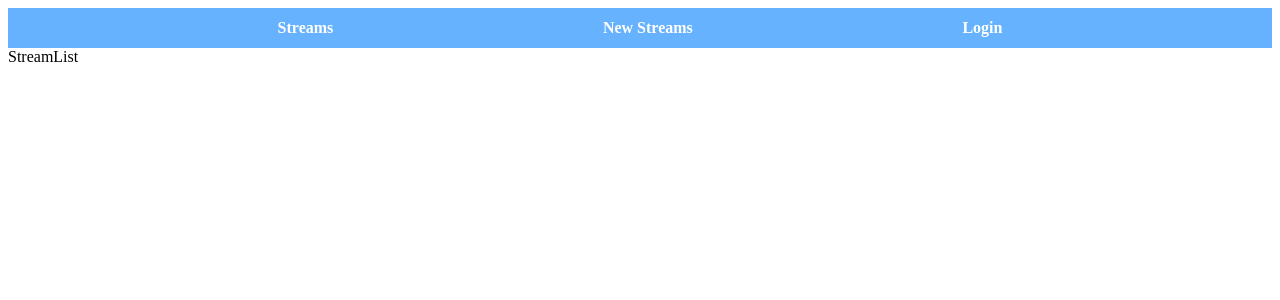
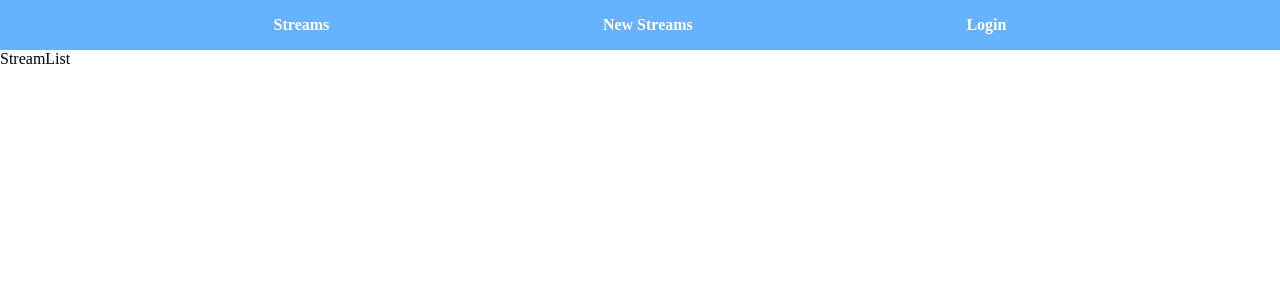
Before and after one commit to jayanta-developer/streaming, a React (Create React App) app: page / in a window 1280 px wide. Shown: the top 300 px of the page. Built offline with nearby package versions, Linux system fonts and the light colour scheme.

Commit message:
fix navBar

```diff
--- a/src/components/NavBar/Nav.css
+++ b/src/components/NavBar/Nav.css
@@ -1,9 +1,6 @@
-html {
-  box-sizing: border-box;
-}
 .NavStyle {
   width: 100%;
-  height: 40px;
+  height: 50px;
   display: flex;
   flex-direction: row;
   justify-content: space-evenly;
@@ -15,6 +12,6 @@ html {
   text-decoration: none;
   font-weight: 900;
 }
-.NavItem a :hover {
-  color: #66b2ff;
+.NavItem a:hover {
+  color: #e3e3e3;
 }
--- a/src/components/app.css
+++ b/src/components/app.css
@@ -1,3 +1,4 @@
 * {
   box-sizing: border-box;
+  margin: 0;
 }
```
